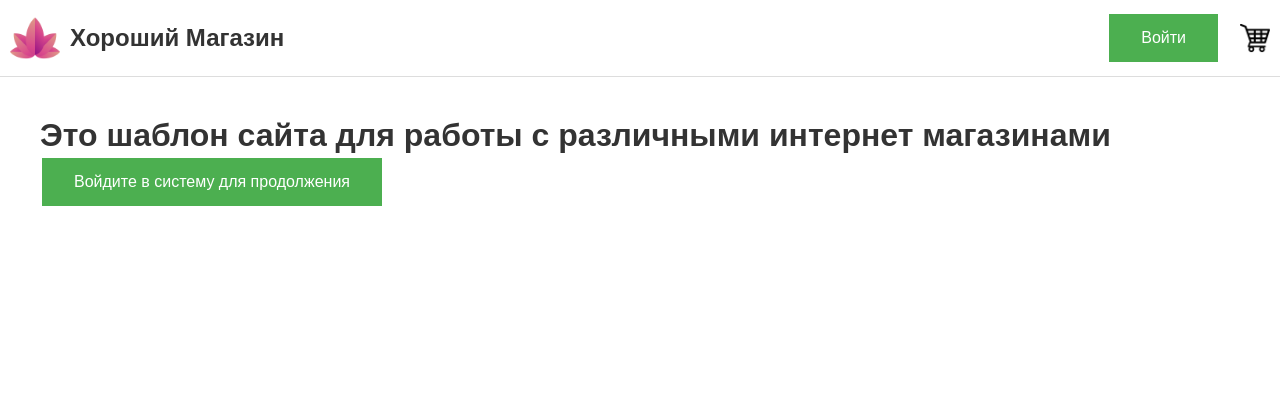
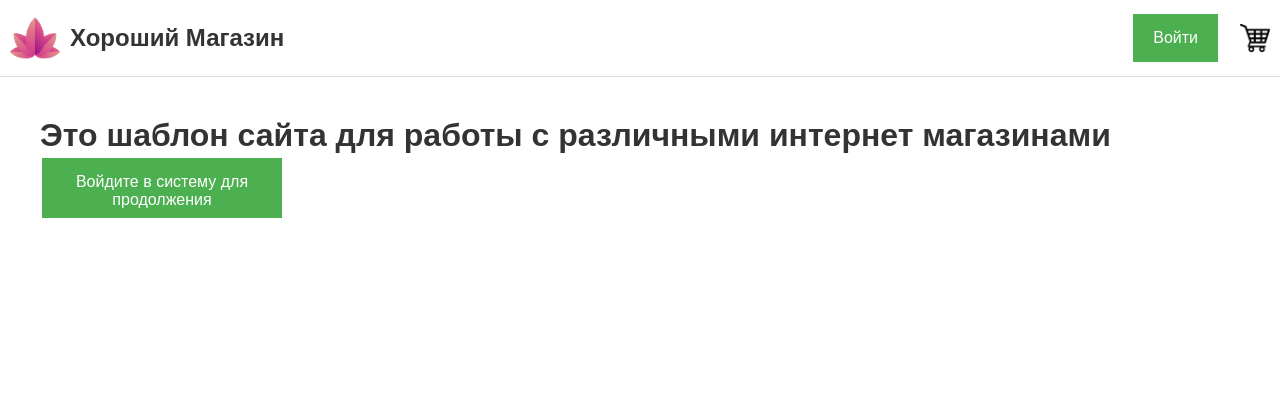
Before and after one commit to Mikan-DS/SomeStore, a Django app: template orders/templates/orders/index.html in a window 1280 px wide. Shown: the top 420 px of the page. Run offline with Django 3.2, Linux system fonts and the light colour scheme; the template is opened without the code that fills it, so the values that code supplies are empty.

Commit message:
23041002

```diff
--- a/orders/static/orders/css/index.css
+++ b/orders/static/orders/css/index.css
@@ -1,24 +1,12 @@
-.button {
-    display: inline-block;
-    background-color: #4CAF50;
-    border: none;
-    color: white;
-    padding: 15px 32px;
-    text-align: center;
-    text-decoration: none;
-    font-size: 16px;
-    margin: 4px 2px;
-    transition-duration: 0.4s;
-    cursor: pointer;
-}
 
-.button:hover {
-    background-color: #008CBA;
-    color: white;
+.lst_button{
+    width: 200px;
+    height: 30px;
 }
 
 .buttons {
     display: flex;
+    flex-direction: column;
     justify-content: center;
-    flex-wrap: wrap;
+    align-items: center;
 }
--- a/orders/static/orders/css/styles.css
+++ b/orders/static/orders/css/styles.css
@@ -100,3 +100,22 @@ h1, h2, p {
 .footer__text {
     margin-left: auto;
 }
+
+.button {
+    display: block;
+    background-color: #4CAF50;
+    border: none;
+    color: white;
+    padding: 15px 20px;
+    text-align: center;
+    text-decoration: none;
+    font-size: 16px;
+    margin: 4px 2px;
+    transition-duration: 0.4s;
+    cursor: pointer;
+}
+
+.button:hover {
+    background-color: #008CBA;
+    color: white;
+}
--- a/orders/static/orders/js/index.js
+++ b/orders/static/orders/js/scripts.js
@@ -1,7 +1,6 @@
 // Добавление анимации для кнопок при наведении
-const buttons = document.querySelectorAll('.button');
-console.log(buttons)
-buttons.forEach(button => {
+const expand_buttons = document.querySelectorAll('.expand_button');
+expand_buttons.forEach(button => {
     button.addEventListener('mouseover', () => {
         button.style.transform = 'scale(1.03)';
     });
--- a/orders/templates/orders/base.html
+++ b/orders/templates/orders/base.html
@@ -5,23 +5,24 @@
     <meta charset="UTF-8">
     <title>Хороший Магазин</title>
     <link rel="stylesheet" href="{% static 'orders/css/styles.css' %}">
+
     {% block head %}
 
     {% endblock %}
 </head>
 <body>
     <header class="header">
-        <div class="header__logo">
+        <a class="header__logo" href="{% url 'index' %}">
             <img src="{% static 'orders/img/logo.png' %}" alt="Логотип Хороший Магазин">
             <h1 class="header__title">Хороший Магазин</h1>
-        </div>
+        </a>
         <div class="header__user">
             {% if user.is_authenticated %}
                 <p class="header__user-fullname">{{ user.get_initials }}</p>
             {% else %}
-                <a href="{% url 'login' %}" class="button">Войти</a>
+                <a href="{% url 'login' %}" class="button expand_button">Войти</a>
             {% endif %}
-            <a href="{% url 'cart' %}" class="header__cart">
+            <a href="{% url 'cart' %}" class="header__cart expand_button">
                 <img src="{% static 'orders/img/cart.png' %}" alt="Корзина">
             </a>
         </div>
@@ -39,4 +40,5 @@
         <p class="footer__text">© Хороший Магазин, 2023</p>
     </footer>
 </body>
+<script src="{% static 'orders/js/scripts.js' %}"></script>
 </html>
--- a/orders/templates/orders/index.html
+++ b/orders/templates/orders/index.html
@@ -1,32 +1,28 @@
 {% extends 'orders/base.html' %}
-
 {% load static %}
 
 {% block head %}
     <link rel="stylesheet" href="{% static 'orders/css/index.css' %}">
 {% endblock %}
 
-
 {% block content %}
     {% if user.is_authenticated %}
         {% if user.is_staff %}
             <h1>Добро пожаловать! Хорошей работы</h1>
             <div class="buttons">
-                <a href="{% url 'moderate_orders' %}" class="button">Модерировать заказы</a>
-                <a href="{% url 'archive_orders' %}" class="button">Заказы в архиве</a>
-                <a href="{% url 'orders' %}" class="button">Все заказы</a>
+                <a href="{% url 'moderate_orders' %}" class="button lst_button expand_button">Модерировать заказы</a>
+                <a href="{% url 'archive_orders' %}" class="button lst_button expand_button">Заказы в архиве</a>
+                <a href="{% url 'orders' %}" class="button lst_button">Все заказы</a>
             </div>
         {% else %}
             <h1>Добро пожаловать! Хороших покупок!</h1>
             <div class="buttons">
-                <a href="{% url 'my_orders' %}" class="button">Мои заказы</a>
-                <a href="#" class="button">Корзина</a>
+                <a href="{% url 'my_orders' %}" class="button lst_button expand_button">Мои заказы</a>
+                <a href="#" class="button lst_button expand_button">Корзина</a>
             </div>
         {% endif %}
     {% else %}
         <h1>Это шаблон сайта для работы с различными интернет магазинами</h1>
-        <a href="{% url 'login' %}" class="button">Войдите в систему для продолжения</a>
+        <a href="{% url 'login' %}" class="button lst_button expand_button">Войдите в систему для продолжения</a>
     {% endif %}
-
-    <script src="{% static 'orders/js/index.js' %}"></script>
 {% endblock %}
```
